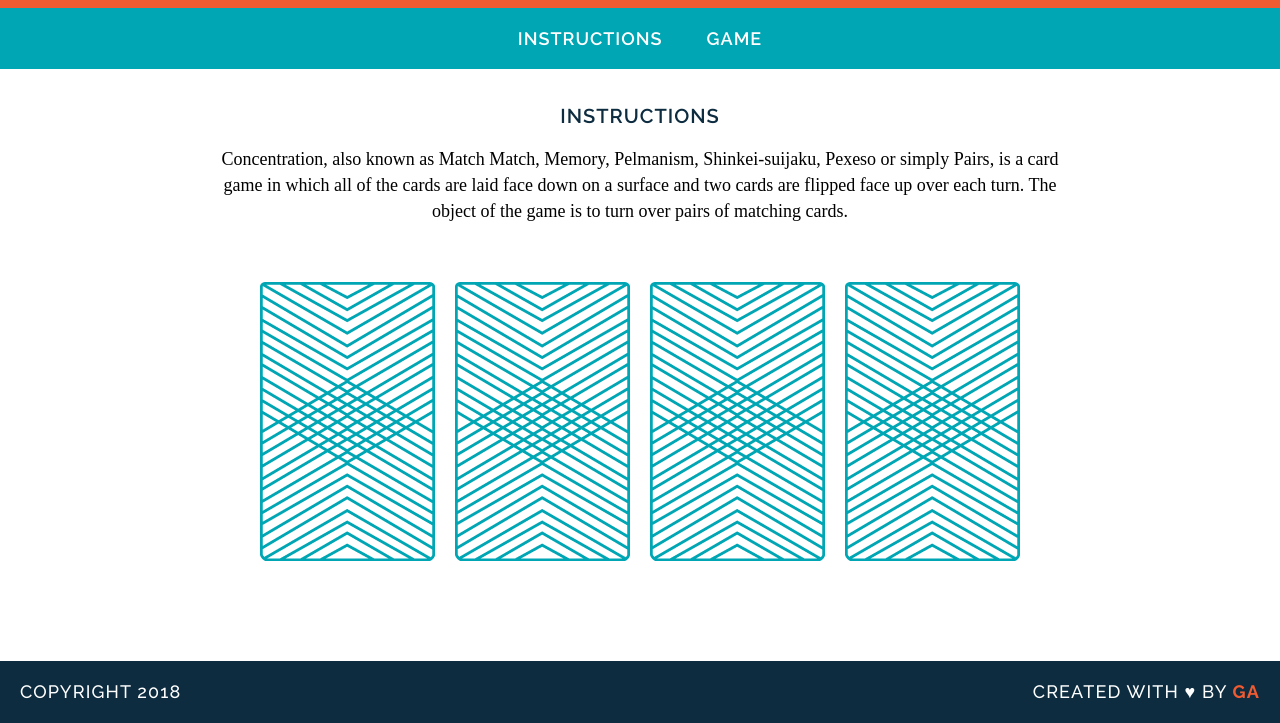
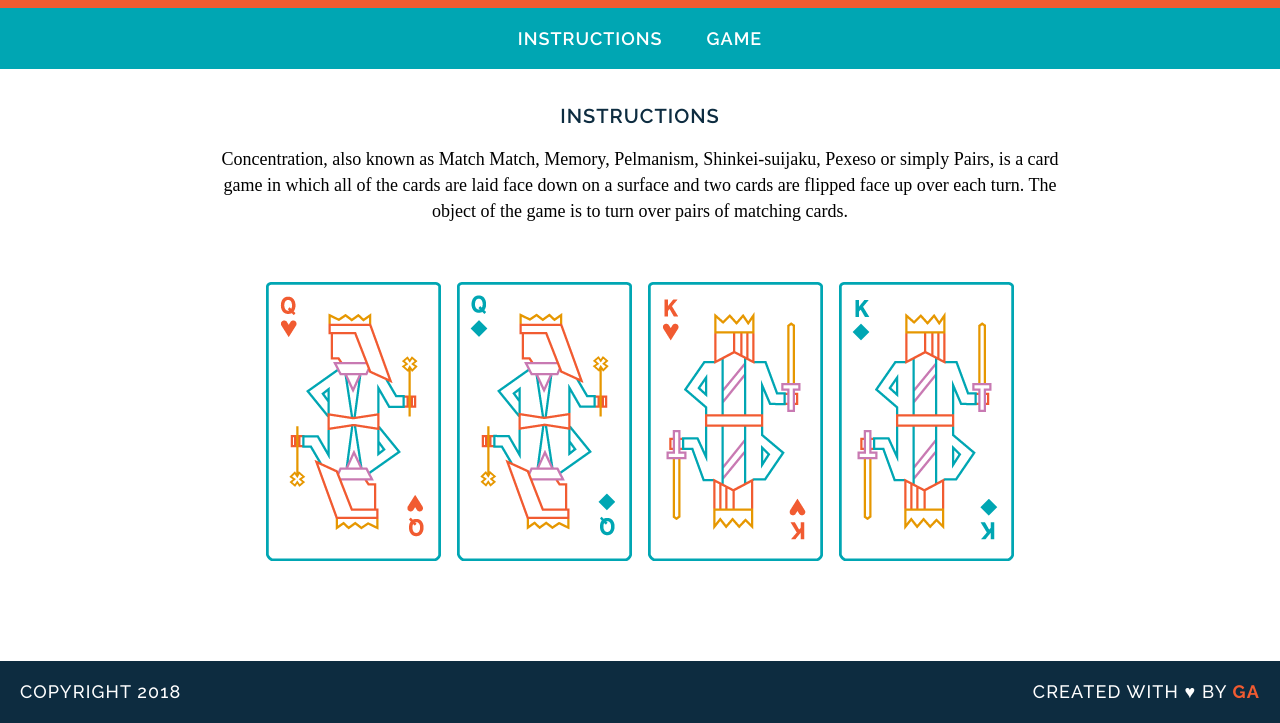
Before and after one commit to hongchiong/wdi-fundamentals-memorygame, a plain HTML site: page memory_game/index.html in a window 1280 px wide. Shown: the part 105-828 px from the top of the page. Drawn offline with Linux system fonts and the light colour scheme; a web font is replaced by a local one.

Commit message:
stuck at 'this.getAttribute

```diff
--- a/memory_game/index.html
+++ b/memory_game/index.html
@@ -19,11 +19,7 @@
     <main>
       <h2>Instructions</h2>
       <p>Concentration, also known as Match Match, Memory, Pelmanism, Shinkei-suijaku, Pexeso or simply Pairs, is a card game in which all of the cards are laid face down on a surface and two cards are flipped face up over each turn. The object of the game is to turn over pairs of matching cards.</p>
-      <div class="">
-        <img src="images/back.png" alt="Queen of Diamonds">
-        <img src="images/back.png" alt="Queen of Hearts">
-        <img src="images/back.png" alt="King of Diamonds">
-        <img src="images/back.png" alt="King of Hearts">
+      <div id="game-board" class="board clearfix">
       </div>
       <a href="#">Find Creator Here</a>
     </main>
--- a/memory_game/js/main.js
+++ b/memory_game/js/main.js
@@ -23,7 +23,8 @@ var cards = [
 
 var cardsInPlay = [];
 
-function checkForMatch() {
+function checkForMatch(cardElement, cardId) {
+  cardElement.setAttribute('src', cards[cardId].cardImage);
   if (cardsInPlay.length === 2) {
     if (cardsInPlay[0] === cardsInPlay[1]) {
       alert("You found a match!");
@@ -34,13 +35,24 @@ function checkForMatch() {
     alert("Please select exactly 2 cards");
   }
 }
-function flipCard(cardId) {
+
+function flipCard(cardElement) {
+  var cardId = cardElement.getAttribute('data-id');
   cardsInPlay.push(cards[cardId].rank);
   console.log("User flipped " + cards[cardId].rank);
   console.log(cards[cardId].suit);
   console.log(cards[cardId].cardImage);
-  checkForMatch();
-};
+  checkForMatch(cardElement, cardId);
+}
 
-flipCard(0);
-flipCard(2);
+function createBoard() {
+  for (var i = 0; i < cards.length; i++) {
+    var cardElement = document.createElement('img');
+    cardElement.setAttribute('src', 'images/back.png');
+    cardElement.setAttribute('data-id', i);
+    cardElement.addEventListener("click", flipCard(cardElement));
+    document.getElementById("game-board").appendChild(cardElement);
+  }
+}
+
+createBoard();
```
